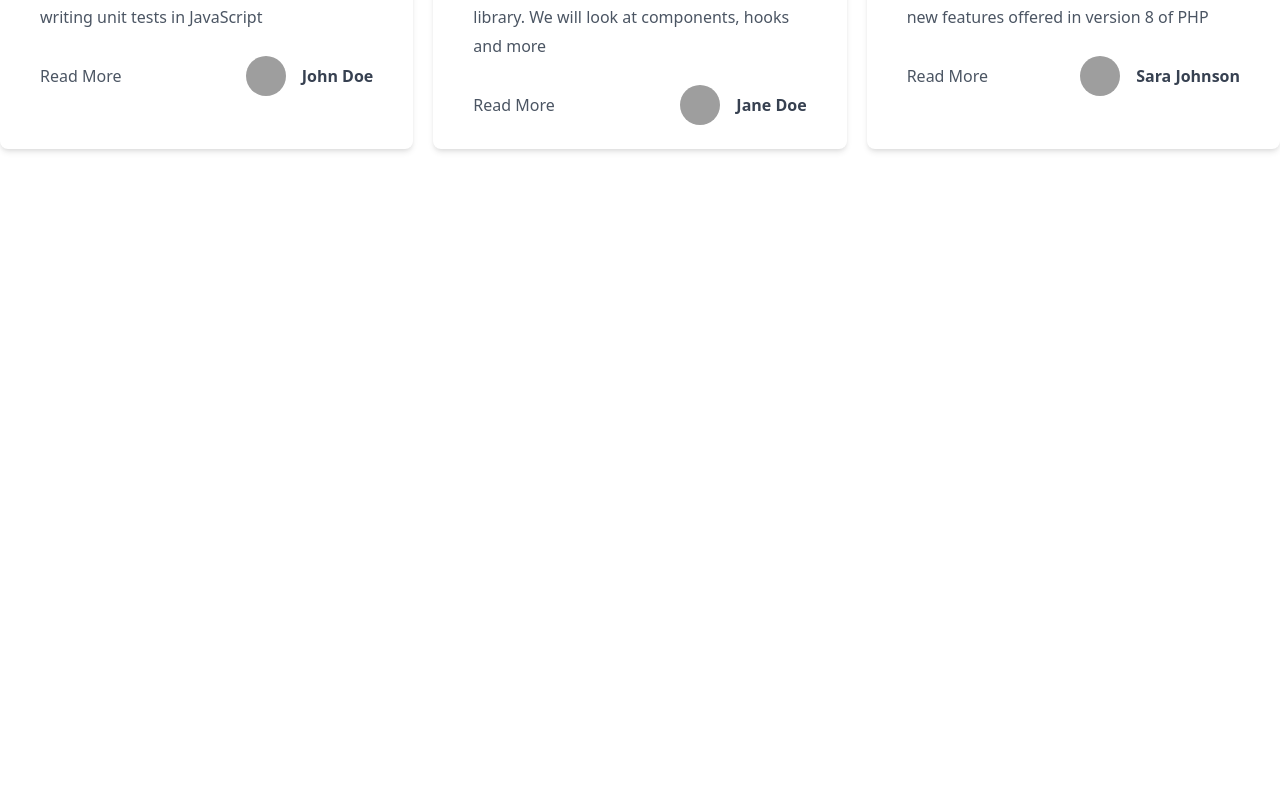
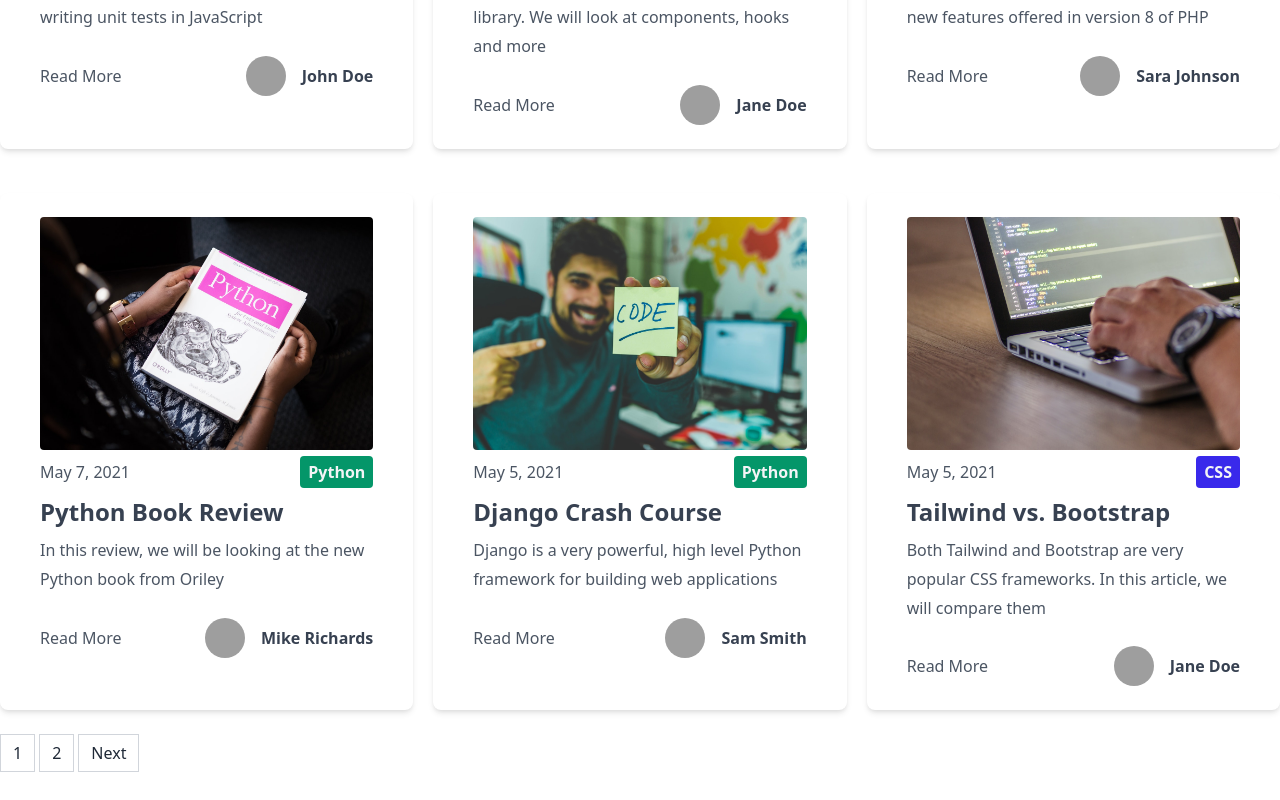
Before and after one commit to CyrilGouv/devspace-blog, a Next.js app: page /blog/page/1 in a window 1280 px wide. Shown: the part 593-1393 px from the top of the page. Before the commit the page ends 800 px from the top, so only its background shows below. Built offline with nearby package versions, Linux system fonts and the light colour scheme; grey boxes are pictures that could not be loaded.

Commit message:
pagination links component

```diff
--- /dev/null
+++ b/components/Pagination.js
@@ -0,0 +1,43 @@
+import Link from 'next/link'
+
+export default function Pagination({ currentPage, numPages }) {
+
+    const isFirst = currentPage === 1
+    const isLast = currentPage === numPages
+    const prevPage = `/blog/page/${currentPage - 1}`
+    const nextPage = `/blog/page/${currentPage +1 }`
+
+    if (numPages === 1) return <></>
+
+    return (
+        <div className="mt-6">
+            <ul className="flex pl-0 list-none my-2">
+                { !isFirst && (
+                    <Link href={ prevPage }>
+                        <li className="relative block py-2 px-3 leading-tight bg-white border border-gray-300 text-gray-800 mr-1 hover:bg-gray-200 cursor-pointer">
+                            Previous
+                        </li>
+                    </Link>
+                ) }
+
+                {
+                    Array.from({ length: numPages }, (_, i) => (
+                        <Link href={`/blog/page/${i + 1}`}>
+                            <li className="relative block py-2 px-3 leading-tight bg-white border border-gray-300 text-gray-800 mr-1 hover:bg-gray-200 cursor-pointer">
+                                { i + 1 }
+                            </li>
+                        </Link>
+                    ))
+                }
+
+                { !isLast && (
+                    <Link href={ nextPage }>
+                        <li className="relative block py-2 px-3 leading-tight bg-white border border-gray-300 text-gray-800 mr-1 hover:bg-gray-200 cursor-pointer">
+                            Next
+                        </li>
+                    </Link>
+                ) }
+            </ul>
+        </div>
+    )
+}
--- a/config/index.js
+++ b/config/index.js
@@ -1 +1 @@
-export const POST_PER_PAGE = 3
+export const POST_PER_PAGE = 6
--- a/pages/blog/page/[page_index].js
+++ b/pages/blog/page/[page_index].js
@@ -6,6 +6,7 @@
 import Post from '../../../components/Post'
 import { sortByDate } from '../../../utils'
 import { POST_PER_PAGE } from '../../../config'
+import Pagination from '../../../components/Pagination'
 
 export default function BlogPage({ posts, numPages, currentPage }) {
 
@@ -20,6 +21,8 @@
           ))
         }
       </div>
+
+      <Pagination currentPage={ currentPage } numPages={ numPages } />
     </Layout>
   )
 }
@@ -32,7 +35,7 @@
 
     let paths = []
 
-    for (let i = 1; i < numPages; i++) {
+    for (let i = 1; i <= numPages; i++) {
         paths.push({
             params: { page_index: i.toString() }
         })
```
